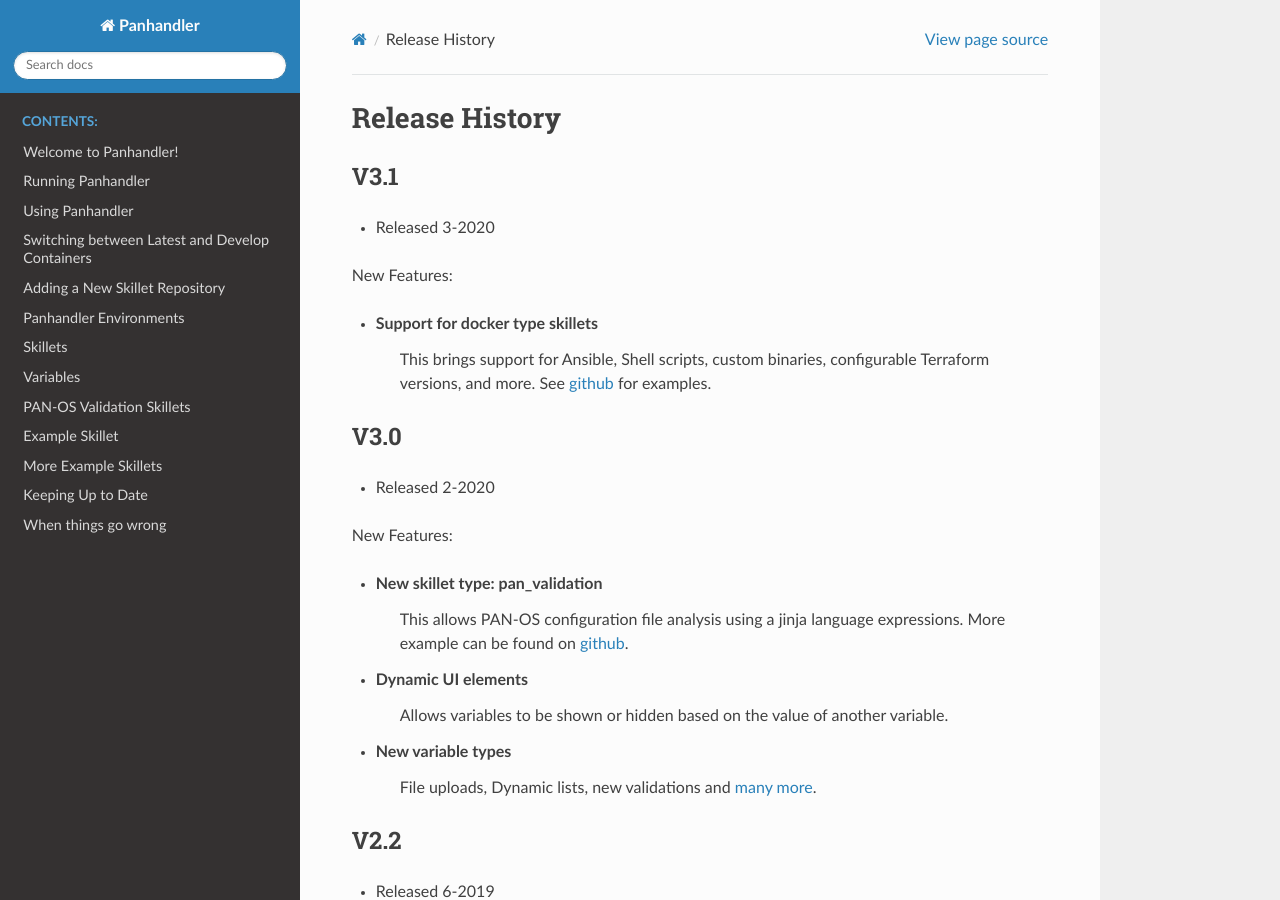
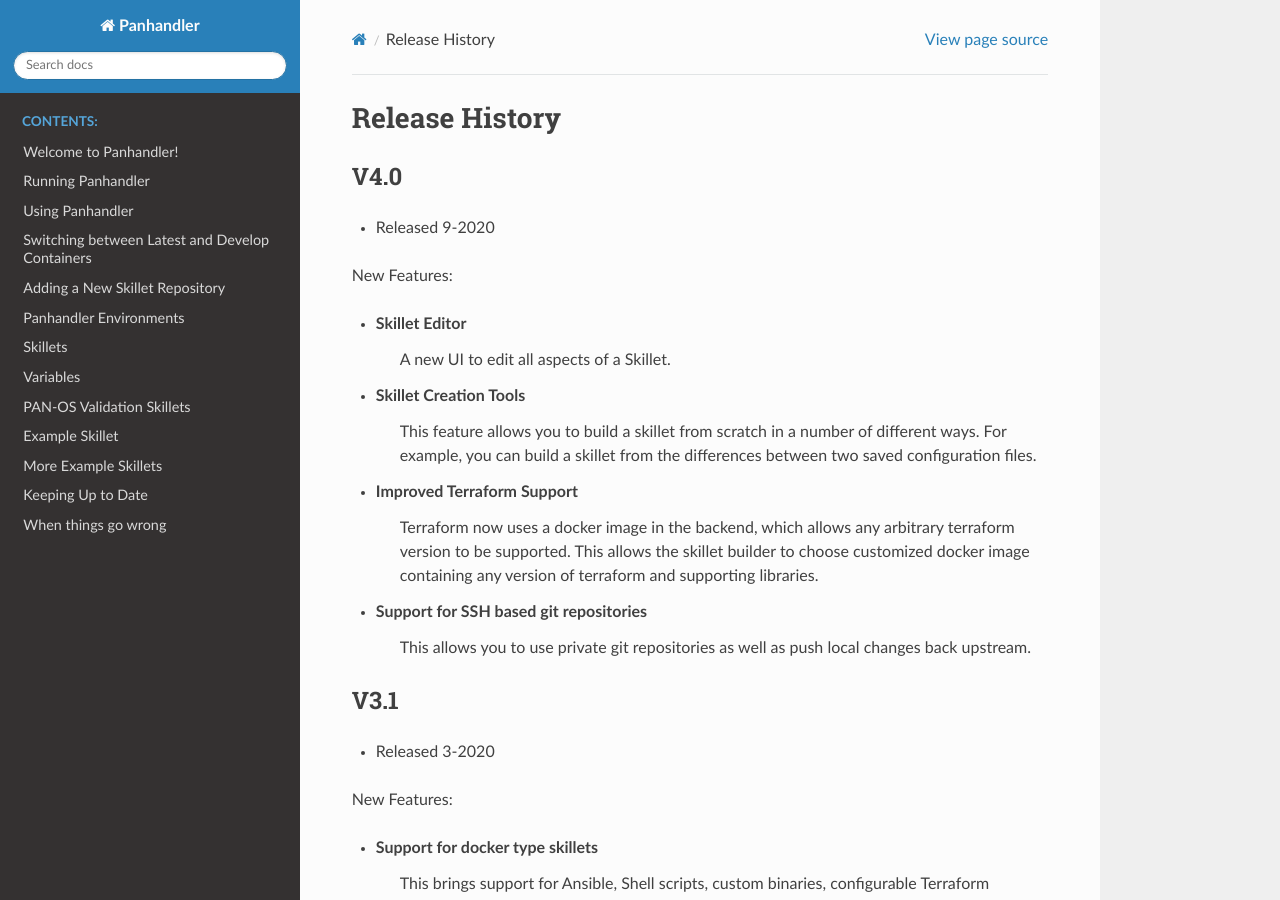
Before and after one commit to PaloAltoNetworks/panhandler, a Sphinx documentation site: the page built from docs/release_history.rst, in a window 1280 px wide and 900 px high. Built offline with Sphinx 7.4.7 and the Read the Docs theme 2.0.0, drawn with Linux system fonts in a browser that asks for light colours; pages that are not in the unit, such as notebooks, are missing from menus.

Commit message:
add release notes

```diff
--- a/docs/release_history.rst
+++ b/docs/release_history.rst
@@ -3,6 +3,30 @@
 
 Release History
 ===============
+
+
+V4.0
+~~~~
+
+* Released 9-2020
+
+New Features:
+
+* Skillet Editor
+    A new UI to edit all aspects of a Skillet.
+
+* Skillet Creation Tools
+    This feature allows you to build a skillet from scratch in a number of different ways. For example, you
+    can build a skillet from the differences between two saved configuration files.
+
+* Improved Terraform Support
+    Terraform now uses a docker image in the backend, which allows any arbitrary terraform version to be supported.
+    This allows the skillet builder to choose customized docker image containing any version of terraform and
+    supporting libraries.
+
+* Support for SSH based git repositories
+    This allows you to use private git repositories as well as push local changes back upstream.
+
 
 V3.1
 ~~~~
```
